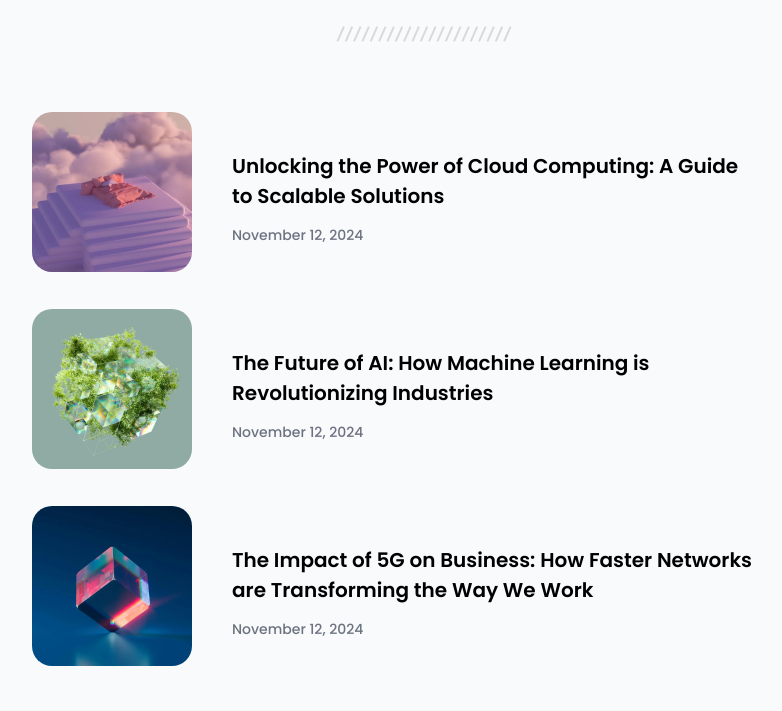
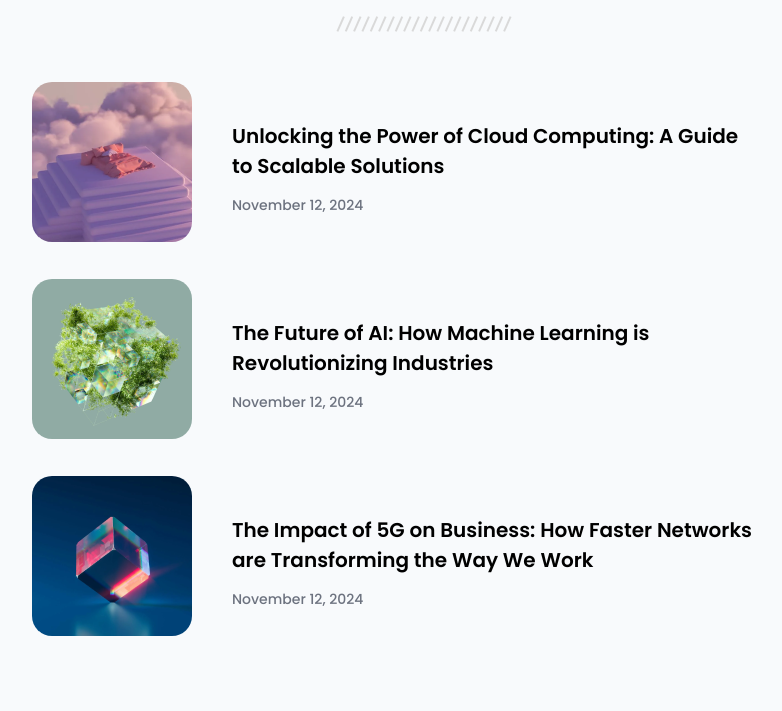
Before and after one commit to JeremieN6/DevChallenge_SimpleArticle, a plain HTML site: page index.html in a window 1280 px wide. Shown: the part 156-867 px from the top of the page, without its empty margins (216-998 px from the left). After the commit the page ends 827 px from the top, so only its background shows below. Drawn offline with Linux system fonts and the light colour scheme.

Commit message:
fixing for pixel perfect 2

```diff
--- a/index.html
+++ b/index.html
@@ -53,7 +53,7 @@ body{
     display: flex;
     justify-content: center;
     align-items: center;
-    margin: 40px;
+    margin: 30px;
 }
 .article {
     display: flex;
@@ -95,7 +95,7 @@ p.dateArticle {
         justify-content: center;
         align-items: flex-start;
         flex-direction: column;
-        padding: 25px 140px;
+        padding: 15px 140px;
         gap: 30px;
     }
     .article{
```
